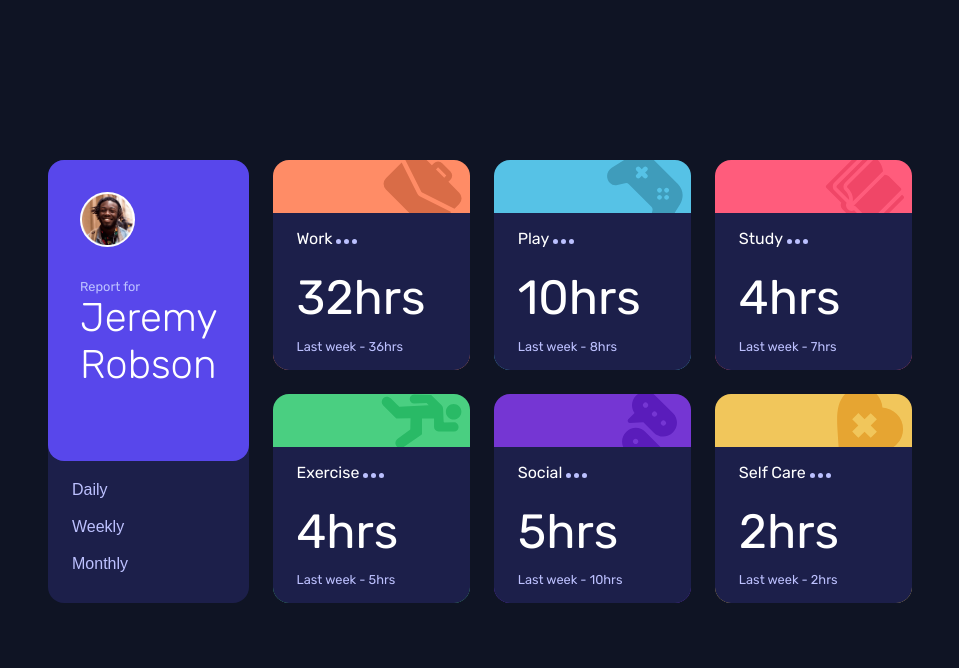
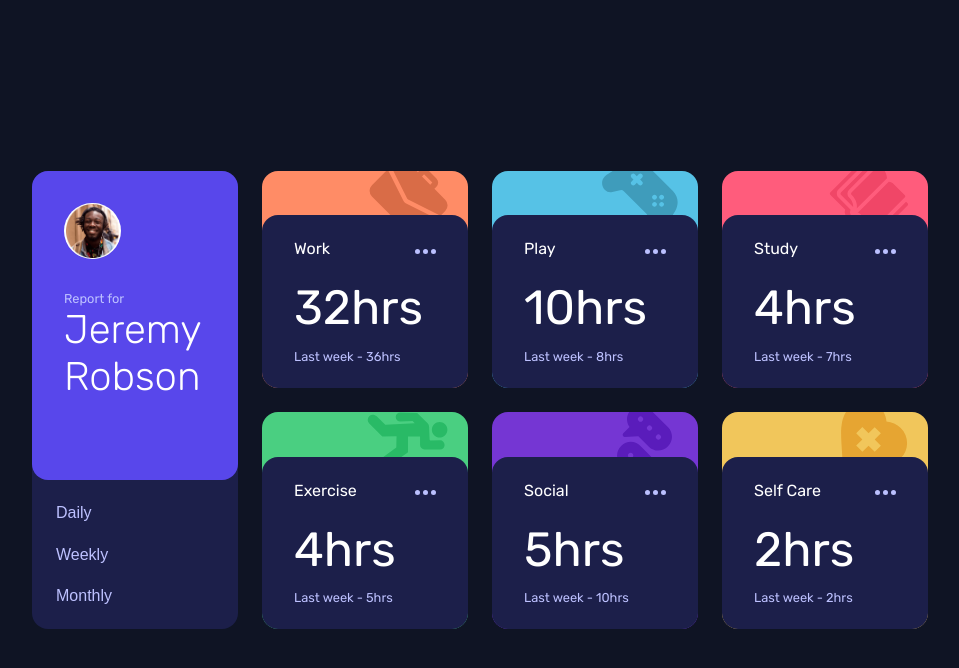
Before and after one commit to serikulynur/time-tracking-dashboard-main, a plain HTML site: page index.html in a window 1280 px wide. Shown: the whole page, without its empty margins (160-1119 px from the left). Drawn offline with Linux system fonts and the light colour scheme.

Commit message:
fixed the highlighted corners and added the hovers

```diff
--- a/index.html
+++ b/index.html
@@ -24,74 +24,62 @@
             <h1>Jeremy Robson</h1>
         </div>
       </div>
-      <div class="period">
-        <button>Daily</button>
-        <button>Weekly</button>
-        <button>Monthly</button>
-      </div>
+      <ul class="period">
+        <li>
+            <button class="button button-daily">Daily</button>
+        </li>
+        <li>
+            <button class="button button-weekly">Weekly</button>
+        </li>
+        <li>
+            <button class="button button-monthly">Monthly</button>
+        </li>
+      </ul>
     </div>
 
     <div class="container-work time-card">
-        <div class="icon-container">
-            <img src="images/icon-work.svg" alt="Work">
-        </div>
         <div class="card-main">
-            <p class="title">Work <img src="images/icon-ellipsis.svg"><p>
+            <p class="title">Work <svg width="21" height="5" xmlns="http://www.w3.org/2000/svg"><path d="M2.5 0a2.5 2.5 0 1 1 0 5 2.5 2.5 0 0 1 0-5Zm8 0a2.5 2.5 0 1 1 0 5 2.5 2.5 0 0 1 0-5Zm8 0a2.5 2.5 0 1 1 0 5 2.5 2.5 0 0 1 0-5Z" fill="#BBC0FF" fill-rule="evenodd"/></svg><p>
             <p class="hours">32hrs</p>
             <p class="last">Last week - 36hrs</p>
         </div>
     </div>
 
     <div class="container-play time-card">
-        <div class="icon-container">
-            <img src="images/icon-play.svg" alt="Play">
-        </div>
         <div class="card-main">
-            <p class="title">Play <img src="images/icon-ellipsis.svg"></p>
+            <p class="title">Play <svg width="21" height="5" xmlns="http://www.w3.org/2000/svg"><path d="M2.5 0a2.5 2.5 0 1 1 0 5 2.5 2.5 0 0 1 0-5Zm8 0a2.5 2.5 0 1 1 0 5 2.5 2.5 0 0 1 0-5Zm8 0a2.5 2.5 0 1 1 0 5 2.5 2.5 0 0 1 0-5Z" fill="#BBC0FF" fill-rule="evenodd"/></svg></p>
             <p class="hours">10hrs</p>
             <p class="last">Last week - 8hrs</p>
         </div>
     </div>
 
     <div class="container-study time-card">
-        <div class="icon-container">
-            <img src="images/icon-study.svg" alt="Study">
-        </div>
         <div class="card-main">
-            <p class="title">Study <img src="images/icon-ellipsis.svg"></p>
+            <p class="title">Study <svg width="21" height="5" xmlns="http://www.w3.org/2000/svg"><path d="M2.5 0a2.5 2.5 0 1 1 0 5 2.5 2.5 0 0 1 0-5Zm8 0a2.5 2.5 0 1 1 0 5 2.5 2.5 0 0 1 0-5Zm8 0a2.5 2.5 0 1 1 0 5 2.5 2.5 0 0 1 0-5Z" fill="#BBC0FF" fill-rule="evenodd"/></svg></p>
             <p class="hours">4hrs</p>
             <p class="last">Last week - 7hrs</p>
         </div>
     </div>
 
     <div class="container-exercise time-card">
-        <div class="icon-container">
-            <img src="images/icon-exercise.svg" alt="Exercise">
-        </div>
         <div class="card-main">
-            <p class="title">Exercise <img src="images/icon-ellipsis.svg"></p>
+            <p class="title">Exercise <svg width="21" height="5" xmlns="http://www.w3.org/2000/svg"><path d="M2.5 0a2.5 2.5 0 1 1 0 5 2.5 2.5 0 0 1 0-5Zm8 0a2.5 2.5 0 1 1 0 5 2.5 2.5 0 0 1 0-5Zm8 0a2.5 2.5 0 1 1 0 5 2.5 2.5 0 0 1 0-5Z" fill="#BBC0FF" fill-rule="evenodd"/></svg></p>
             <p class="hours">4hrs</p>
             <p class="last">Last week - 5hrs</p>
         </div>
     </div>
 
     <div class="container-social time-card">
-        <div class="icon-container">
-            <img src="images/icon-social.svg" alt="Social">
-        </div>
         <div class="card-main">
-            <p class="title">Social <img src="images/icon-ellipsis.svg"></p>
+            <p class="title">Social <svg width="21" height="5" xmlns="http://www.w3.org/2000/svg"><path d="M2.5 0a2.5 2.5 0 1 1 0 5 2.5 2.5 0 0 1 0-5Zm8 0a2.5 2.5 0 1 1 0 5 2.5 2.5 0 0 1 0-5Zm8 0a2.5 2.5 0 1 1 0 5 2.5 2.5 0 0 1 0-5Z" fill="#BBC0FF" fill-rule="evenodd"/></svg></p>
             <p class="hours">5hrs</p>
             <p class="last">Last week - 10hrs</p>
         </div>
     </div>
 
     <div class="container-selfcare time-card">
-        <div class="icon-container">
-            <img src="images/icon-self-care.svg" alt="Self Care">
-        </div>
         <div class="card-main">
-            <p class="title">Self Care <img src="images/icon-ellipsis.svg"></p>
+            <p class="title">Self Care <svg width="21" height="5" xmlns="http://www.w3.org/2000/svg"><path d="M2.5 0a2.5 2.5 0 1 1 0 5 2.5 2.5 0 0 1 0-5Zm8 0a2.5 2.5 0 1 1 0 5 2.5 2.5 0 0 1 0-5Zm8 0a2.5 2.5 0 1 1 0 5 2.5 2.5 0 0 1 0-5Z" fill="#BBC0FF" fill-rule="evenodd"/></svg></p>
             <p class="hours">2hrs</p>
             <p class="last">Last week - 2hrs</p>
         </div>
--- a/style.css
+++ b/style.css
@@ -16,6 +16,7 @@
 
     --Very-dark-blue: hsl(226, 43%, 10%);
     --Dark-blue: hsl(235, 46%, 20%);
+    --Dark-blue-hover: hsl(235, 46%, 35%);
     --Desaturated-blue: hsl(235, 45%, 61%);
     --Pale-Blue: hsl(236, 100%, 87%);
 }
@@ -26,53 +27,57 @@ body {
     place-content: center;
     background-color: var(--Very-dark-blue);
     color: white;
+    height: 100dvh;
 }
 
 .container {
     display: grid;
     gap: 1.5rem;
     grid-template-columns: repeat(4, 1fr);
-    grid-template-rows: repeat(2, 40%);
-    padding: 10rem 5rem 0;
-    width: 80%;
+    width: 70%;
     justify-self: center;
 }
 
 .container-report {
     grid-row: span 2;
     display: grid;
-    grid-template-rows: 68% 32%;
 }
 
 .time-card {
     display: grid;
-    grid-template-rows: 20% 80%;
-    position: relative;
-    overflow: hidden;
+    background-repeat: no-repeat;
+    background-position: top calc((-12 / 16) * 1rem) right calc((20 / 16) * 1rem);
 }
 
 .container-work {
     background-color: var(--Light-red-work);
+    background-image: url(/images/icon-work.svg);
 }
 
 .container-play {
     background-color: var(--Soft-Blue);
+    background-image: url(/images/icon-play.svg);
 }
 
 .container-study {
     background-color: var(--Light-red-study);
+    background-image: url(/images/icon-study.svg);
 }
 
 .container-exercise {
     background-color: var(--Lime-green);
+    background-image: url(/images/icon-exercise.svg);
+    background-position-y: 0;
 }
 
 .container-social {
     background-color: var(--Violet);
+    background-image: url(/images/icon-social.svg);
 }
 
 .container-selfcare {
     background-color: var(--Soft-orange);
+    background-image: url(/images/icon-self-care.svg);
 }
 
 .report {
@@ -80,12 +85,13 @@ body {
     padding: 2rem;
 }
 
-.card-main, .container-report {
+.card-main, .container-report  {
     background-color: var(--Dark-blue);
 }
 
 .title {
     font-size: 1rem;
+    position: relative;
 }
 
 .hours {
@@ -94,22 +100,24 @@ body {
     margin-bottom: 0.8rem;
 }
 
-.time-card, .container-report, .report {
+.time-card, .card-main, .container-report, .report {
     border-radius: 1rem;
 }
 
 .card-main {
-    padding: 1rem 1.5rem;
-    z-index: 1;
-    align-self: self-end;
+    padding: 1.5rem 2rem;
+    margin-top: 2.8rem;
 }
 
 .period {
-    padding-left: 1.5rem;
+    padding: 1.5rem;
+    list-style: none;
+    display: flex;
+    justify-content: space-between;
+    flex-direction: column;
 }
 
 .period button {
-    margin: 1.2rem 0;
     display: block;
     border: none;
     background-color: var(--Dark-blue);
@@ -142,17 +150,36 @@ body {
     color: var(--Pale-Blue);
 }
 
-.icon-container {
-    justify-self: end;
-    position: relative;
-    bottom: 0.5rem;
-    right: 0.5rem;
-
-}
-.container-exercise .icon-container {
-    top: 0;
-}
-
 .last, .report-text p {
     font-size: 0.8rem;
 }
+
+.ellipsis-container {
+    line-height: 1;
+    padding: 0 calc((1 / 16) * 1rem);
+}
+
+svg:hover path {
+    fill: white;
+    cursor: pointer;
+}
+
+svg {
+    position: absolute;
+    top: 50%;
+    right: 0;
+}
+
+.button:hover {
+    color: white;
+    cursor: pointer;
+}
+
+.time-card:hover {
+    cursor: pointer;
+}
+
+.time-card:hover .card-main {
+    background-color: var(--Dark-blue-hover);
+    cursor: pointer;
+}
```
